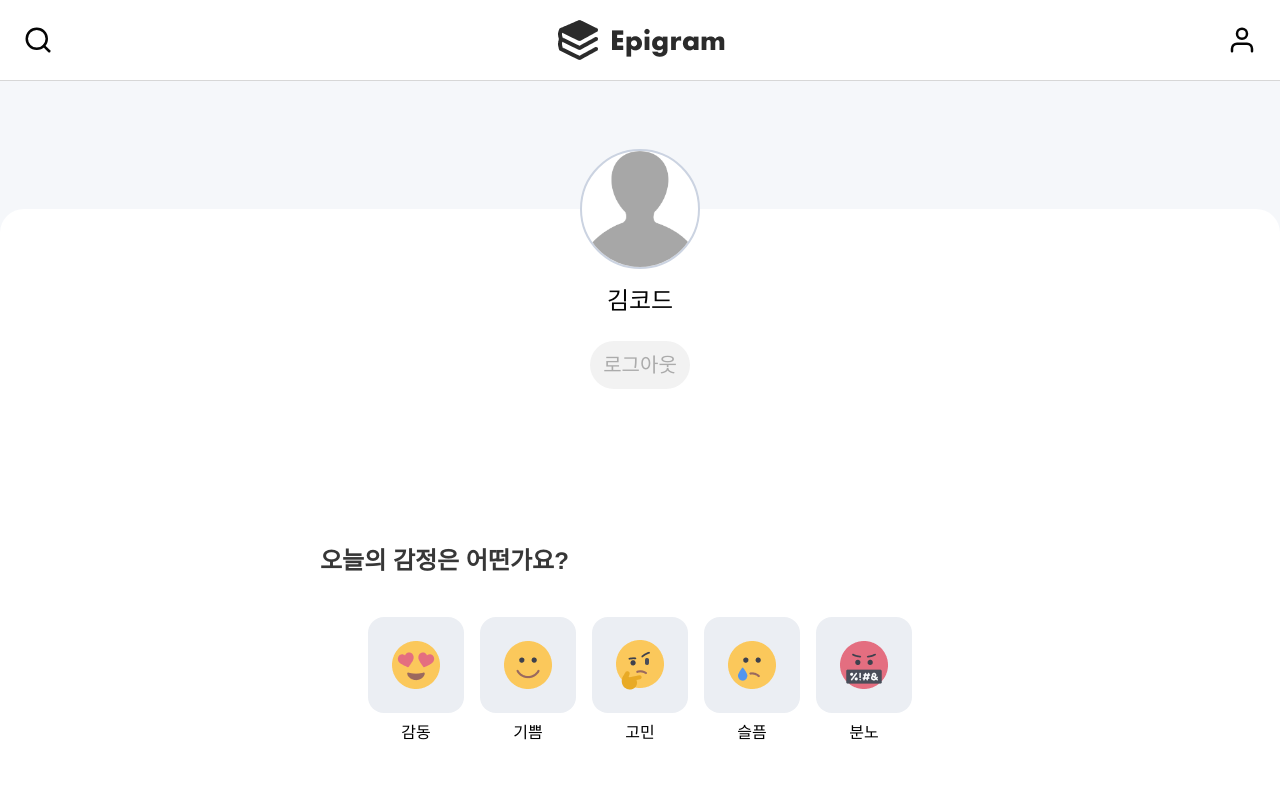
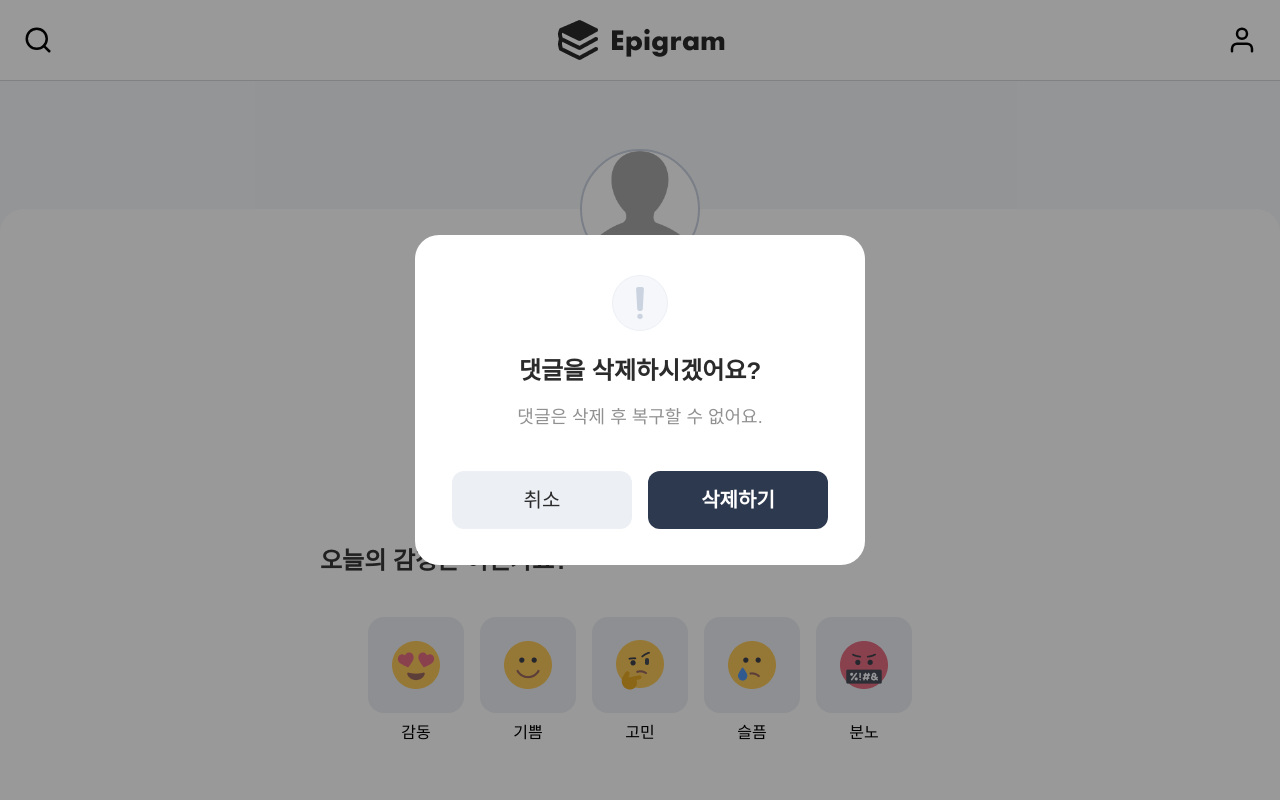
Before and after one commit to dang-96/Epigram, a Next.js app in the folder epigram/: page /myPage in a window 1280 px wide. Shown: the top 800 px of the page. Built offline with nearby package versions, Linux system fonts and the light colour scheme.

Commit message:
design: 모달 영역 퍼블리싱

```diff
--- /dev/null
+++ b/epigram/src/components/modal/ReviewModal.tsx
@@ -0,0 +1,48 @@
+import Image from 'next/image';
+import clsx from 'clsx';
+
+export default function ReviewModal() {
+  const BUTTON_STYLE = 'h-[58px] w-[180px] rounded-xl text-xl';
+
+  return (
+    <div className="fixed left-0 top-0 z-10 flex h-screen w-full items-center justify-center bg-[rgba(0,0,0,0.4)]">
+      <div className="flex h-[330px] w-[450px] flex-col items-center rounded-3xl bg-white px-[38px] py-10">
+        <Image
+          src="/icons/modal-icon.svg"
+          width={56}
+          height={56}
+          className="mb-6"
+          alt="모달 아이콘"
+        />
+        <div className="mb-10 text-center">
+          <h2 className="mb-4 text-2xl font-semibold text-black-700">
+            댓글을 삭제하시겠어요?
+          </h2>
+          <span className="text-lg font-normal text-gray-400">
+            댓글은 삭제 후 복구할 수 없어요.
+          </span>
+        </div>
+        <div className="flex items-center justify-center gap-4">
+          <button
+            type="button"
+            className={clsx(
+              BUTTON_STYLE,
+              'bg-blue-200 font-normal text-black-700'
+            )}
+          >
+            취소
+          </button>
+          <button
+            type="button"
+            className={clsx(
+              BUTTON_STYLE,
+              'bg-blue-900 font-semibold text-white'
+            )}
+          >
+            삭제하기
+          </button>
+        </div>
+      </div>
+    </div>
+  );
+}
--- a/epigram/src/pages/myPage/index.tsx
+++ b/epigram/src/pages/myPage/index.tsx
@@ -1,10 +1,12 @@
 import NewEpigram from '@/components/main/NewEpigram';
 import TodayState from '@/components/main/TodayState';
+import ReviewModal from '@/components/modal/ReviewModal';
 import Image from 'next/image';
 
 export default function MyPage() {
   return (
     <div className="relative bg-background py-32">
+      <ReviewModal />
       <div className="w-ful mb-24 h-full rounded-3xl bg-white pb-20">
         <div className="mx-auto w-full max-w-[640px]">
           <div className="mb-24 flex translate-y-[-60px] flex-col items-center justify-center">
```
Also changed, not shown: epigram/public/icons/modal-icon.svg (added).
